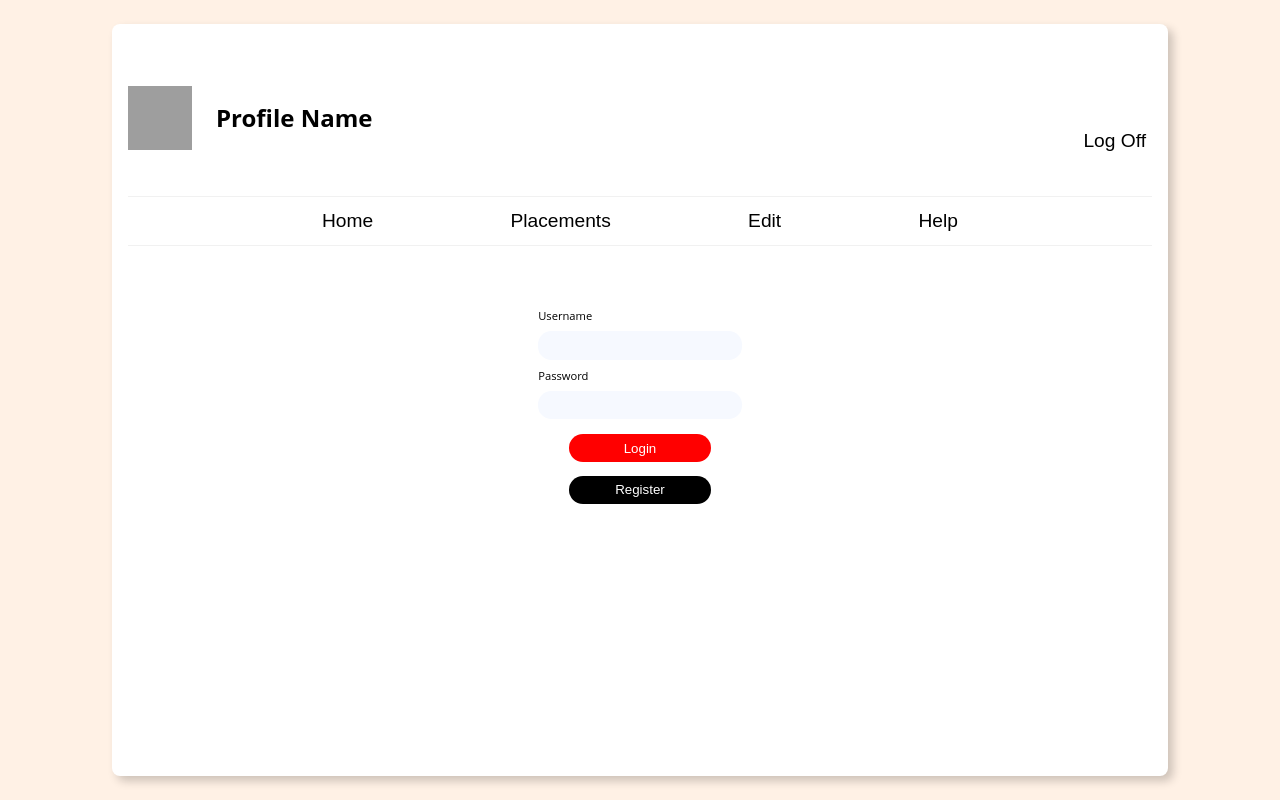
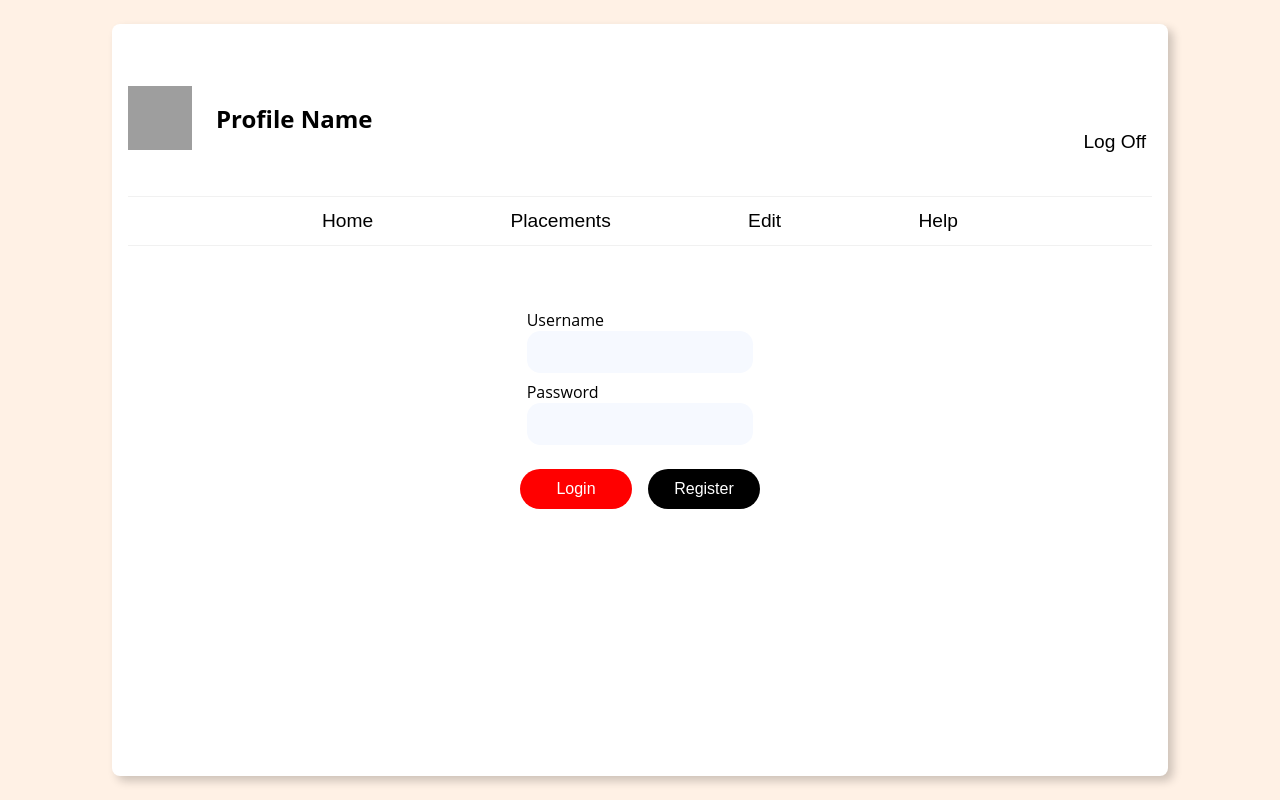
Before and after one commit to dellugah/PlacementFacilitatorFE, an Angular app: page / in a window 1280 px wide. Built offline with nearby package versions, Linux system fonts and the light colour scheme; grey boxes are pictures that could not be loaded.

Commit message:
Standardize button styling across classes
Moved padding and margin styles to `.blackButton` and `.redButton` to ensure consistent button spacing. This avoids redundant or missing spacing rules across different button types.

```diff
--- a/src/app/components/home-page/home-page.component.css
+++ b/src/app/components/home-page/home-page.component.css
@@ -1,17 +1,20 @@
 .loginContainer{
   margin-top: -5em;
   width: 100%;
-  display: grid;
+  display: flex;
+  flex-direction: column;
+  align-items: center;
   justify-content: center;
   grid-gap: .5em;
 }
 
 .loginLabel{
-  font-size: .7em;
+  font-size: 1em;
 }
 
 .loginCredentials{
-  height: 2em;
+  height: 3em;
+  width: 15em;
   border-radius: 1em;
   border: 1px none;
   padding-left: 1em;
@@ -19,3 +22,15 @@
   outline: none;
   background-color: #f6f9ff;
 }
+
+.inputContainer{
+  display: flex;
+  flex-direction: column;
+}
+
+.buttonContainer{
+  display: flex;
+  flex-direction: row;
+  justify-content: space-around;
+  align-items: center;
+}
--- a/src/app/components/home-page/home-page.component.html
+++ b/src/app/components/home-page/home-page.component.html
@@ -1,9 +1,15 @@
 <div class="loginContainer">
-  <label class="loginLabel" for="username">Username</label>
-  <input class="loginCredentials" type="text" name="username">
-  <label class="loginLabel" for="password">Password</label>
-  <input class="loginCredentials" type="password" name="password">
-  <div style="text-align: center">
+  <div class="inputContainer">
+    <label class="loginLabel" for="username">Username</label>
+    <input class="loginCredentials" type="text" name="username">
+  </div>
+
+  <div class="inputContainer">
+    <label class="loginLabel" for="password">Password</label>
+    <input class="loginCredentials" type="password" name="password">
+  </div>
+
+  <div class="buttonContainer">
     <button class="redButton">Login</button>
     <button class="blackButton">Register</button>
   </div>
--- a/src/styles.css
+++ b/src/styles.css
@@ -14,23 +14,27 @@ button{
 }
 
 .redButton{
-  padding: .5em;
-  margin: .5em;
+  margin-right: .5em;
+  margin-top: 1em;
+  font-size: 1em;
+  width: 7em;
+  height: 2.5em;
   background-color: red;
   border: none;
   border-radius: 2em;
-  width: 70%;
   justify-self: center;
   color: white;
 }
 
 .blackButton{
-  padding: .5em;
-  margin: .5em;
+  margin-left: .5em;
+  font-size: 1em;
+  margin-top: 1em;
+  width: 7em;
+  height: 2.5em;
   background-color: #000000;
   border: none;
   border-radius: 2em;
-  width: 70%;
   justify-self: center;
   color: white;
 }
```
